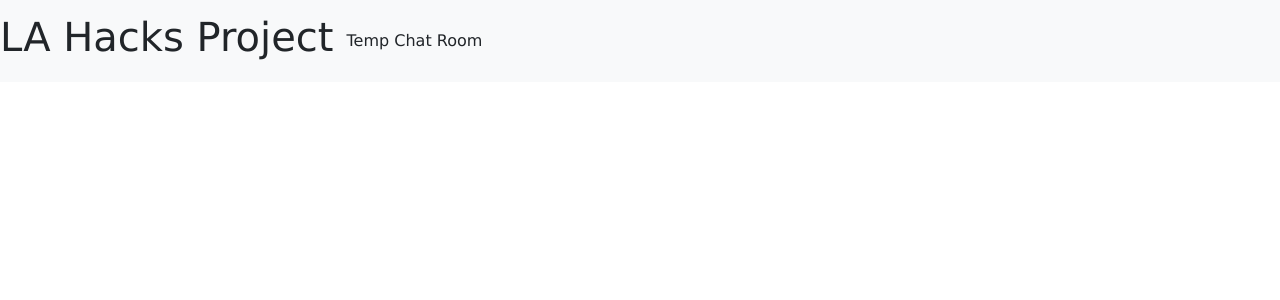
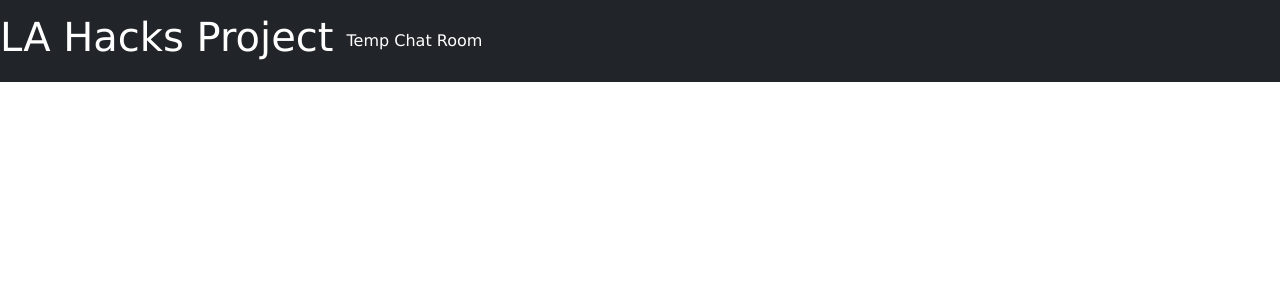
Before and after one commit to iZyns/LAHacks2023, a React (Create React App) app in the folder frontend/: page /home in a window 1280 px wide. Shown: the top 300 px of the page. Built offline with nearby package versions, Linux system fonts and the light colour scheme; no server answers.

Commit message:
Minor changes

```diff
--- a/frontend/src/components/navigationBar.js
+++ b/frontend/src/components/navigationBar.js
@@ -4,12 +4,12 @@ import Navbar from 'react-bootstrap/Navbar';
 function NavigationBar() {
   return (
     <>
-      <Navbar fixed="top" bg="light" variant="dark">
+      <Navbar fixed="top" bg="dark" variant="dark">
         <div style={{display: "flex", alignItems: "center", textDecorationColor: "white"}}>
 
-          <Navbar.Brand href="/home" style={{marginRight: "auto", textDecoration: "none", color: "inherit"}}><h1>LA Hacks Project</h1></Navbar.Brand> &nbsp;
+          <Navbar.Brand href="/home" style={{marginRight: "auto", textDecoration: "none", color: "white"}}><h1>LA Hacks Project</h1></Navbar.Brand> &nbsp;
           <Nav className="me-auto">
-            <Nav.Link href="/groups" style={{textDecoration: "none", color: "inherit"}}>Temp Chat Room</Nav.Link>
+            <Nav.Link href="/groups" style={{textDecoration: "none", color: "white"}}>Temp Chat Room</Nav.Link>
           </Nav>
 
         </div> <hr />
--- a/frontend/src/pages/chat.js
+++ b/frontend/src/pages/chat.js
@@ -21,7 +21,7 @@ const Chat = () => {
   return (
     <div>
       <NavigationBar />
-      <br/><br/><br/>
+      <br/><br/><br/><br/>
       <h1>Study Space</h1>
 
       <div>
@@ -41,6 +41,7 @@ const Chat = () => {
             value={msgTxt}
             onChange={handleMsg}
             placeholder="Type your message here."/>
+          &nbsp;<button type="submit">Send</button>
         </form>
       </div>
     </div>
```
